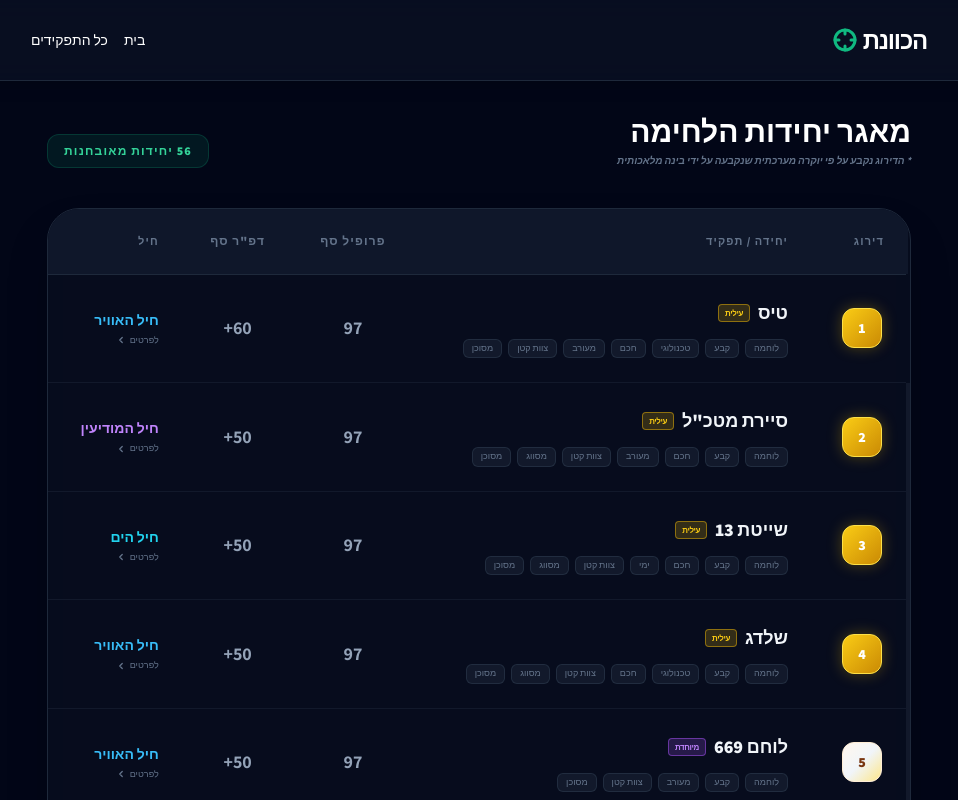
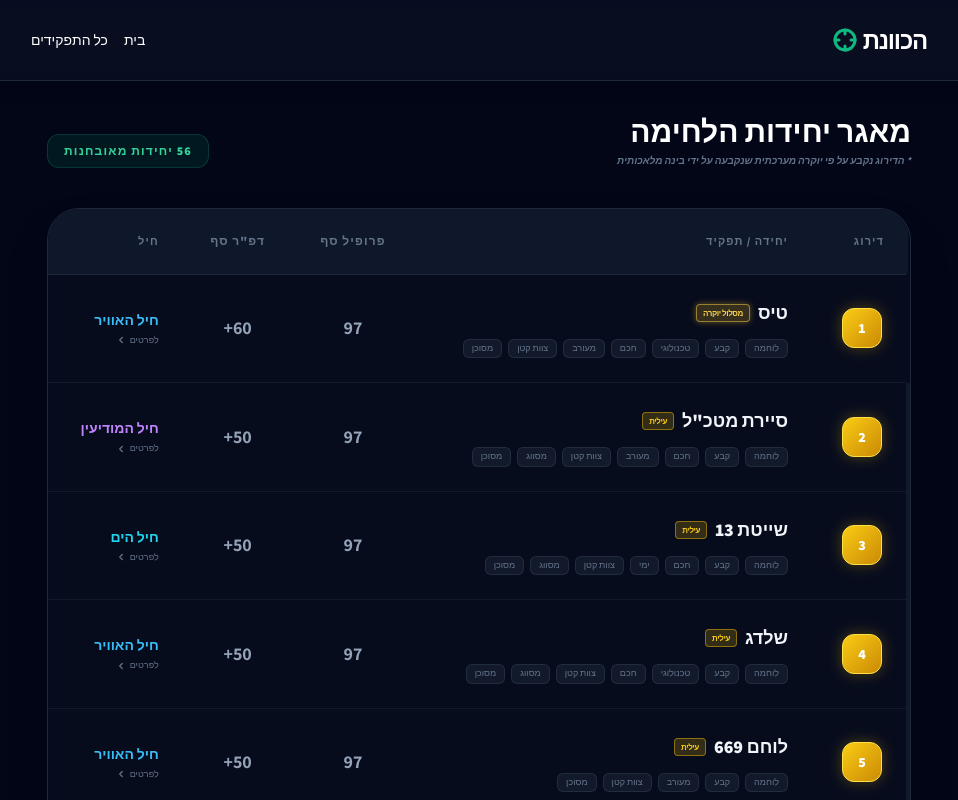
Before and after one commit to ErezFR2007/HaKavenet-beta, a React (Vite) app: page / in a window 1280 px wide. Both pictures are taken after a click on the button "כל התפקידים". Shown: the top 800 px of the page, without its empty margins (161-1119 px from the left). Built offline with nearby package versions, Linux system fonts and the light colour scheme.

Commit message:
Add files via upload

```diff
--- a/components/Results.tsx
+++ b/components/Results.tsx
@@ -33,19 +33,20 @@ const Results: React.FC<ResultsProps> = ({ results, onRestart, onRoleClick }) =>
   };
 
   const getRoleVisuals = (role: MatchResult) => {
-    const eliteKeywords = ['טיס', 'מטכ"ל', 'שייטת 13', 'שלדג'];
+    const eliteKeywords = ['מטכ"ל', 'שייטת 13', 'שלדג', '669'];
     const isElite = eliteKeywords.some(k => role.name.includes(k));
+    const isPrestige = ['טיס', 'חובלים', 'תוכנית ארז'].some(k => role.name.includes(k));
 
     const specialKeywords = [
-      'חובלים', 'צוללות', '504', 'קודקוד', 'ימ"ס', 'רפאים', 'יהל"ם', 'זיק',
+      'צוללות', '504', 'קודקוד', 'ימ"ס', 'רפאים', 'יהל"ם', 'זיק',
       'עוקץ', '5515', 'לוט"ר', 'מיתר', 'מורן', 'מלא"ר', 'רוכ"ש', 'רוכב שמיים',
-      'ילת"ם', 'ל"א', 'מודא"ל', 'מנחית סער', '444', '669'
+      'ילת"ם', 'ל"א', 'מודא"ל', 'מנחית סער', '444'
     ];
-    const isSpecial = specialKeywords.some(k => role.name.includes(k)) && !isElite;
+    const isSpecial = specialKeywords.some(k => role.name.includes(k)) && !isElite && !isPrestige;
 
-    const isCommando = (role.note?.includes('קומנדו') || ['מגלן', 'דובדבן', 'אגוז'].includes(role.name)) && !isElite && !isSpecial;
+    const isCommando = (role.note?.includes('קומנדו') || ['מגלן', 'דובדבן', 'אגוז'].includes(role.name)) && !isElite && !isSpecial && !isPrestige;
 
-    const isInfantry = (role.note?.includes('חי"ר') || (role.name.includes('סיירת') && role.type.includes('יבשה'))) && !isCommando && !isElite && !isSpecial;
+    const isInfantry = (role.note?.includes('חי"ר') || (role.name.includes('סיירת') && role.type.includes('יבשה'))) && !isCommando && !isElite && !isSpecial && !isPrestige;
 
     let bgColor = 'bg-slate-900/60';
     let borderColor = 'border-slate-800';
@@ -53,7 +54,13 @@ const Results: React.FC<ResultsProps> = ({ results, onRestart, onRoleClick }) =>
     let accentColor = 'text-emerald-500';
     let barGradient = 'from-emerald-400 to-emerald-600';
 
-    if (isElite) {
+    if (isPrestige) {
+      bgColor = 'bg-slate-900/95';
+      borderColor = 'border-amber-300/60';
+      glowColor = 'bg-amber-400/20';
+      accentColor = 'text-amber-300';
+      barGradient = 'from-amber-100 via-yellow-400 to-amber-600';
+    } else if (isElite) {
       bgColor = 'bg-slate-900/90';
       borderColor = 'border-yellow-500/60';
       glowColor = 'bg-yellow-500/20';
@@ -82,11 +89,11 @@ const Results: React.FC<ResultsProps> = ({ results, onRestart, onRoleClick }) =>
       }
     }
 
-    return { bgColor, borderColor, glowColor, accentColor, barGradient, isElite, isCommando, isInfantry, isSpecial };
+    return { bgColor, borderColor, glowColor, accentColor, barGradient, isElite, isPrestige, isCommando, isInfantry, isSpecial };
   };
 
   const getPrestigeBarGradient = (rank: number) => {
-    if (rank <= 4) return 'from-yellow-300 via-amber-400 to-yellow-600';
+    if (rank <= 5) return 'from-yellow-300 via-amber-400 to-yellow-600';
     if (rank <= 24) return 'from-orange-200 via-slate-200 to-amber-300';
     if (rank <= 36) return 'from-slate-200 via-slate-300 to-slate-400';
     return 'from-slate-600 to-slate-800';
@@ -100,14 +107,15 @@ const Results: React.FC<ResultsProps> = ({ results, onRestart, onRoleClick }) =>
     }
 
     if (isPowerTag) {
+        if (visuals.isPrestige) return 'bg-amber-500/10 border-amber-500/30 text-amber-100 font-bold';
         if (visuals.isElite) return 'bg-yellow-500/10 border-yellow-500/30 text-yellow-100 font-bold';
         if (visuals.isCommando) return 'bg-rose-500/10 border-rose-500/30 text-rose-100 font-bold';
         if (visuals.isSpecial) return 'bg-purple-500/10 border-purple-500/30 text-purple-100 font-bold';
         return 'bg-emerald-500/10 border-emerald-500/30 text-emerald-100 font-bold';
     }
 
-    return visuals.isElite
-      ? 'bg-white/5 border-white/5 text-yellow-500/50'
+    return visuals.isElite || visuals.isPrestige
+      ? 'bg-white/5 border-white/5 text-slate-300/70'
       : visuals.isCommando
         ? 'bg-white/5 border-white/5 text-rose-400/50'
         : visuals.isSpecial
@@ -176,12 +184,13 @@ const Results: React.FC<ResultsProps> = ({ results, onRestart, onRoleClick }) =>
                       <span className={`text-[9px] font-black uppercase tracking-widest px-2 py-0.5 rounded-md border ${visuals.borderColor} bg-black/30 text-slate-400`}>
                           {role.type}
                       </span>
+                      {visuals.isPrestige && <span className="text-[9px] font-black uppercase tracking-widest px-2 py-0.5 rounded-md border border-amber-300/50 bg-amber-400/20 text-amber-200 shadow-[0_0_10px_rgba(252,211,77,0.4)]">מסלול יוקרה</span>}
                       {visuals.isElite && <span className="text-[9px] font-black uppercase tracking-widest px-2 py-0.5 rounded-md border border-yellow-500/50 bg-yellow-500/20 text-yellow-400">עילית</span>}
                       {visuals.isSpecial && <span className="text-[9px] font-black uppercase tracking-widest px-2 py-0.5 rounded-md border border-purple-500/50 bg-purple-500/20 text-purple-400">מיוחדת</span>}
                       {visuals.isCommando && <span className="text-[9px] font-black uppercase tracking-widest px-2 py-0.5 rounded-md border border-rose-500/30 bg-rose-500/10 text-rose-400">קומנדו</span>}
                       {visuals.isInfantry && <span className="text-[9px] font-black uppercase tracking-widest px-2 py-0.5 rounded-md border border-emerald-500/30 bg-emerald-500/10 text-emerald-400">חי"ר</span>}
                   </div>
-                  <h4 className={`text-2xl font-black leading-tight ${visuals.isElite ? 'text-yellow-50 drop-shadow-[0_2px_4px_rgba(234,179,8,0.4)]' : visuals.isCommando ? 'text-rose-50' : visuals.isSpecial ? 'text-purple-50' : 'text-white'} underline decoration-transparent group-hover:decoration-current underline-offset-4 transition-all`}>
+                  <h4 className={`text-2xl font-black leading-tight ${visuals.isPrestige ? 'text-amber-50 drop-shadow-[0_2px_10px_rgba(251,191,36,0.6)]' : visuals.isElite ? 'text-yellow-50 drop-shadow-[0_2px_4px_rgba(234,179,8,0.4)]' : visuals.isCommando ? 'text-rose-50' : visuals.isSpecial ? 'text-purple-50' : 'text-white'} underline decoration-transparent group-hover:decoration-current underline-offset-4 transition-all`}>
                     {role.name}
                   </h4>
                   {role.note && <p className="text-[11px] text-slate-500 mt-1 font-bold italic">{role.note}</p>}
@@ -266,7 +275,7 @@ const Results: React.FC<ResultsProps> = ({ results, onRestart, onRoleClick }) =>
                   onClick={handleWhatsAppShare}
                   className="bg-[#25D366] text-white font-black py-5 px-10 rounded-2xl hover:bg-[#128C7E] transition-all shadow-xl shadow-green-900/20 transform hover:scale-105 active:scale-95 text-lg flex items-center justify-center gap-3"
               >
-                  <svg xmlns="http://www.w3.org/2000/svg" width="24" height="24" viewBox="0 0 24 24" fill="currentColor"><path d="M.057 24l1.687-6.163c-1.041-1.804-1.588-3.849-1.587-5.946.003-6.556 5.338-11.891 11.893-11.891 3.181.001 6.167 1.24 8.413 3.488 2.246 2.248 3.484 5.232 3.484 8.412-.003 6.557-5.338 11.892-11.893 11.892-1.997-.001-3.951-.5-5.688-1.448l-6.309 1.656zm6.29-4.464c1.589.941 3.208 1.441 4.905 1.442 5.347 0 9.697-4.349 9.699-9.698.001-2.592-1.008-5.028-2.844-6.864-1.836-1.837-4.272-2.847-6.864-2.847-5.348 0-9.697 4.349-9.699 9.698-.001 1.832.518 3.619 1.501 5.176l-1.001 3.652 3.737-.981zm11.332-6.852c-.301-.15-1.781-.879-2.056-.979-.275-.1-.475-.15-.675.15-.2.3-.775.979-.95 1.179-.175.2-.35.225-.651.075-.3-.15-1.265-.467-2.41-1.488-.891-.795-1.492-1.776-1.667-2.076-.175-.3-.019-.462.13-.611.134-.134.3-.349.45-.524.15-.175.2-.3.3-.5.1-.2.05-.375-.025-.525-.075-.15-.675-1.625-.925-2.225-.244-.588-.491-.508-.675-.518-.175-.01-.375-.011-.575-.011-.2 0-.525.075-.8.375-.275.3-1.05 1.025-1.05 2.5s1.075 2.9 1.225 3.1c.15.2 2.116 3.23 5.125 4.527.715.308 1.273.492 1.707.63.718.228 1.372.196 1.889.119.577-.087 1.781-.729 2.031-1.429.25-.7.25-1.3.175-1.429-.075-.125-.275-.2-.575-.35z"/></svg>
+                  <svg xmlns="http://www.w3.org/2000/svg" width="24" height="24" viewBox="0 0 24 24" fill="currentColor"><path d="M.057 24l1.687-6.163c-1.041-1.804-1.588-3.849-1.587-5.946.003-6.556 5.338-11.891 11.893-11.891 3.181.001 6.167 1.24 8.413 3.488 2.246 2.248 3.484 5.232 3.484 8.412-.003 6.557-5.338 11.892-11.893 11.892-1.997-.001-3.951-.5-5.688-1.448l-6.309 1.656zm6.29-4.464c1.589.941 3.208 1.441 4.905 1.442 5.347 0 9.697-4.349 9.699-9.698.001-2.592-1.008-5.028-2.844-6.864-1.836-1.837-4.272-2.847-6.864-2.847-5.348 0-9.697 4.349-9.699 9.698-.001 1.832.518 3.619 1.501 5.176l-1.001 3.652 3.737-.981zm11.332-6.852c-.301-.15-1.781-.879-2.056-.979-.275-.1-.475-.15-.675.15-.2.3-.775.979-.95 1.179-.175.2-.35.225-.651.075-.3-.15-1.265-.467-2.41-1.488-.891-.795-1.492-1.776-1.667-2.076-.175-.3-.019-.462.13-.611.134-.134.3-.349.45-.525.15-.175.2-.3.3-.5.1-.2.05-.375-.025-.525-.075-.15-.675-1.625-.925-2.225-.244-.588-.491-.508-.675-.518-.175-.01-.375-.011-.575-.011-.2 0-.525.075-.8.375-.275.3-1.05 1.025-1.05 2.5s1.075 2.9 1.225 3.1c.15.2 2.116 3.23 5.125 4.527.715.308 1.273.492 1.707.63.718.228 1.372.196 1.889.119.577-.087 1.781-.729 2.031-1.429.25-.7.25-1.3.175-1.429-.075-.125-.275-.2-.575-.35z"/></svg>
                   שתף בוואטסאפ
               </button>
               <button
--- a/components/RoleDetails.tsx
+++ b/components/RoleDetails.tsx
@@ -16,12 +16,13 @@ const RoleDetails: React.FC<RoleDetailsProps> = ({ role, details, onBack }) => {
   }, []);
 
   const getRoleStatus = (role: Role) => {
-    const eliteKeywords = ['טיס', 'מטכ"ל', 'שייטת 13', 'שלדג'];
+    const eliteKeywords = ['מטכ"ל', 'שייטת 13', 'שלדג', '669'];
     const specialKeywords = [
-      'חובלים', 'צוללות', '504', 'קודקוד', 'ימ"ס', 'רפאים', 'יהל"ם', 'זיק',
-      'עוקץ', '5515', 'לוט"ר', 'מיתר', 'מורן', 'מלא"ר', 'רוכ"ש', 'ילת"ם', 'ל"א', 'מודא"ל', 'מנחית סער', '669'
+      'צוללות', '504', 'קודקוד', 'ימ"ס', 'רפאים', 'יהל"ם', 'זיק',
+      'עוקץ', '5515', 'לוט"ר', 'מיתר', 'מורן', 'מלא"ר', 'רוכ"ש', 'ילת"ם', 'ל"א', 'מודא"ל', 'מנחית סער', '444'
     ];
 
+    if (['טיס', 'חובלים', 'תוכנית ארז'].some(k => role.name.includes(k))) return 'prestige';
     if (eliteKeywords.some(k => role.name.includes(k))) return 'elite';
     if (role.note?.includes('קומנדו') || ['מגלן', 'דובדבן', 'אגוז'].includes(role.name)) return 'commando';
     if (specialKeywords.some(k => role.name.includes(k))) return 'special';
@@ -54,6 +55,12 @@ const RoleDetails: React.FC<RoleDetailsProps> = ({ role, details, onBack }) => {
                <span className="bg-slate-950/50 border border-slate-600 text-slate-300 px-3 py-1 rounded-lg text-xs font-black uppercase tracking-widest backdrop-blur-sm">
                  {role.type}
                </span>
+
+               {status === 'prestige' && (
+                 <span className="bg-amber-400/10 border border-amber-300/40 text-amber-200 px-3 py-1 rounded-lg text-xs font-black uppercase tracking-widest backdrop-blur-sm shadow-[0_0_20px_rgba(251,191,36,0.4)] ring-1 ring-amber-300/20">
+                   מסלול יוקרה
+                 </span>
+               )}
 
                {status === 'elite' && (
                  <span className="bg-yellow-500/10 border border-yellow-500/20 text-yellow-400 px-3 py-1 rounded-lg text-xs font-black uppercase tracking-widest backdrop-blur-sm shadow-[0_0_15px_rgba(234,179,8,0.2)]">
--- a/components/RoleList.tsx
+++ b/components/RoleList.tsx
@@ -10,7 +10,7 @@ interface RoleListProps {
 
 const RoleList: React.FC<RoleListProps> = ({ roles, onRoleClick }) => {
   const getRankStyle = (rank: number) => {
-    if (rank <= 4) return 'bg-gradient-to-br from-yellow-400 to-yellow-600 border-yellow-300 text-white shadow-[0_0_15px_rgba(234,179,8,0.3)]';
+    if (rank <= 5) return 'bg-gradient-to-br from-yellow-400 to-yellow-600 border-yellow-300 text-white shadow-[0_0_15px_rgba(234,179,8,0.3)]';
     if (rank <= 24) return 'bg-gradient-to-br from-orange-50 via-slate-100 to-amber-200 border-orange-100 text-amber-900 font-black';
     if (rank <= 37) return 'bg-gradient-to-br from-slate-200 via-slate-300 to-slate-400 border-slate-100 text-slate-900 shadow-[0_0_10px_rgba(203,213,225,0.2)]';
     return 'bg-slate-800 border-slate-700 text-slate-400';
@@ -35,12 +35,13 @@ const RoleList: React.FC<RoleListProps> = ({ roles, onRoleClick }) => {
   };
 
   const getRoleStatus = (role: Role) => {
-    const eliteKeywords = ['טיס', 'מטכ"ל', 'שייטת 13', 'שלדג'];
+    const eliteKeywords = ['מטכ"ל', 'שייטת 13', 'שלדג', '669'];
     const specialKeywords = [
-      'חובלים', 'צוללות', '504', 'קודקוד', 'ימ"ס', 'רפאים', 'יהל"ם', 'זיק',
-      'עוקץ', '5515', 'לוט"ר', 'מיתר', 'מורן', 'מלא"ר', 'רוכ"ש', 'ילת"ם', 'ל"א', 'מודא"ל', 'מנחית סער', '669'
+      'צוללות', '504', 'קודקוד', 'ימ"ס', 'רפאים', 'יהל"ם', 'זיק',
+      'עוקץ', '5515', 'לוט"ר', 'מיתר', 'מורן', 'מלא"ר', 'רוכ"ש', 'ילת"ם', 'ל"א', 'מודא"ל', 'מנחית סער', '444'
     ];
 
+    if (['טיס', 'חובלים', 'תוכנית ארז'].some(k => role.name.includes(k))) return 'prestige';
     if (eliteKeywords.some(k => role.name.includes(k))) return 'elite';
     if (role.note?.includes('קומנדו') || ['מגלן', 'דובדבן', 'אגוז'].includes(role.name)) return 'commando';
     if (specialKeywords.some(k => role.name.includes(k))) return 'special';
@@ -107,6 +108,7 @@ const RoleList: React.FC<RoleListProps> = ({ roles, onRoleClick }) => {
                             <span className={`font-black text-lg transition-colors group-hover:${branchColorClass} text-slate-100 underline decoration-transparent group-hover:decoration-current underline-offset-4`}>
                                 {role.name}
                             </span>
+                            {status === 'prestige' && <span className="text-[8px] font-black uppercase tracking-tighter px-1.5 py-0.5 rounded border border-amber-300/50 bg-amber-400/20 text-amber-300 shadow-[0_0_6px_rgba(251,191,36,0.4)]">מסלול יוקרה</span>}
                             {status === 'elite' && <span className="text-[8px] font-black uppercase tracking-tighter px-1.5 py-0.5 rounded border border-yellow-500/50 bg-yellow-500/20 text-yellow-400">עילית</span>}
                             {status === 'commando' && <span className="text-[8px] font-black uppercase tracking-tighter px-1.5 py-0.5 rounded border border-rose-500/50 bg-rose-500/20 text-rose-400">קומנדו</span>}
                             {status === 'special' && <span className="text-[8px] font-black uppercase tracking-tighter px-1.5 py-0.5 rounded border border-purple-500/50 bg-purple-500/20 text-purple-400">מיוחדת</span>}
```
